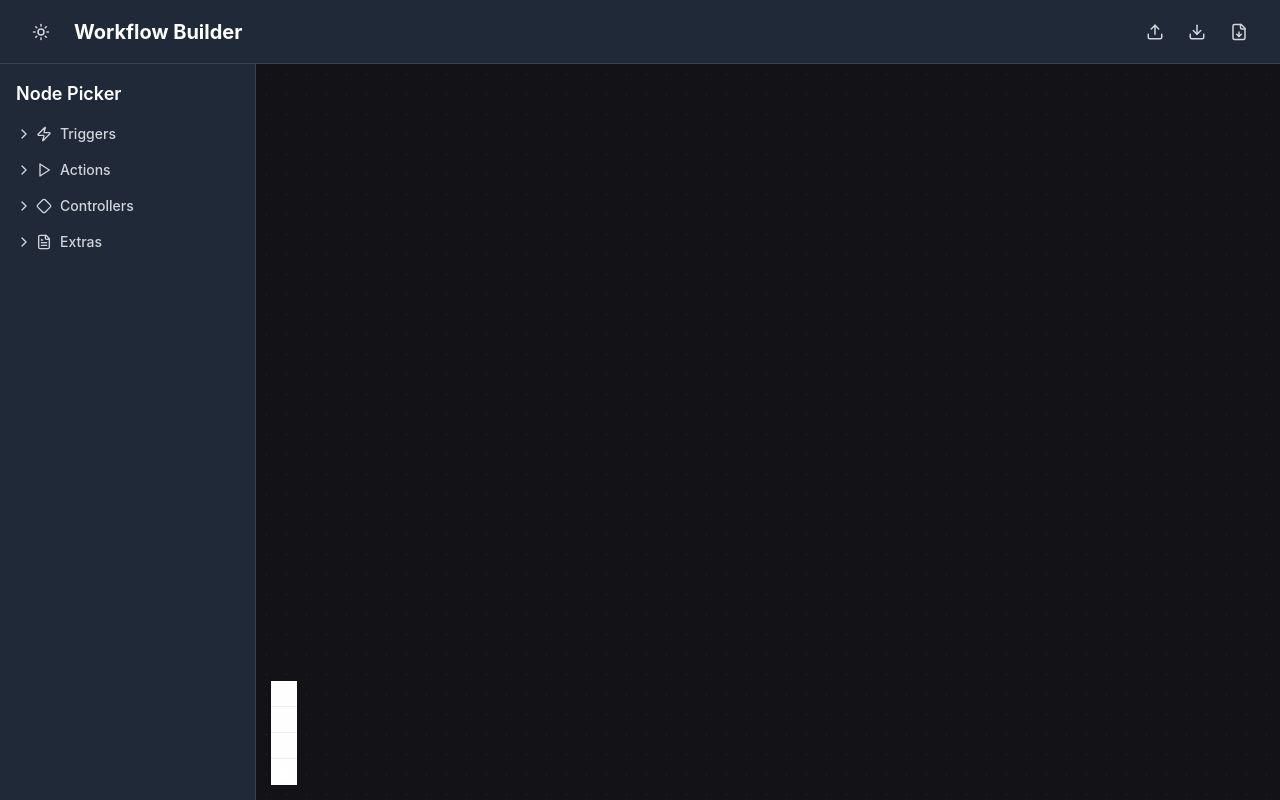
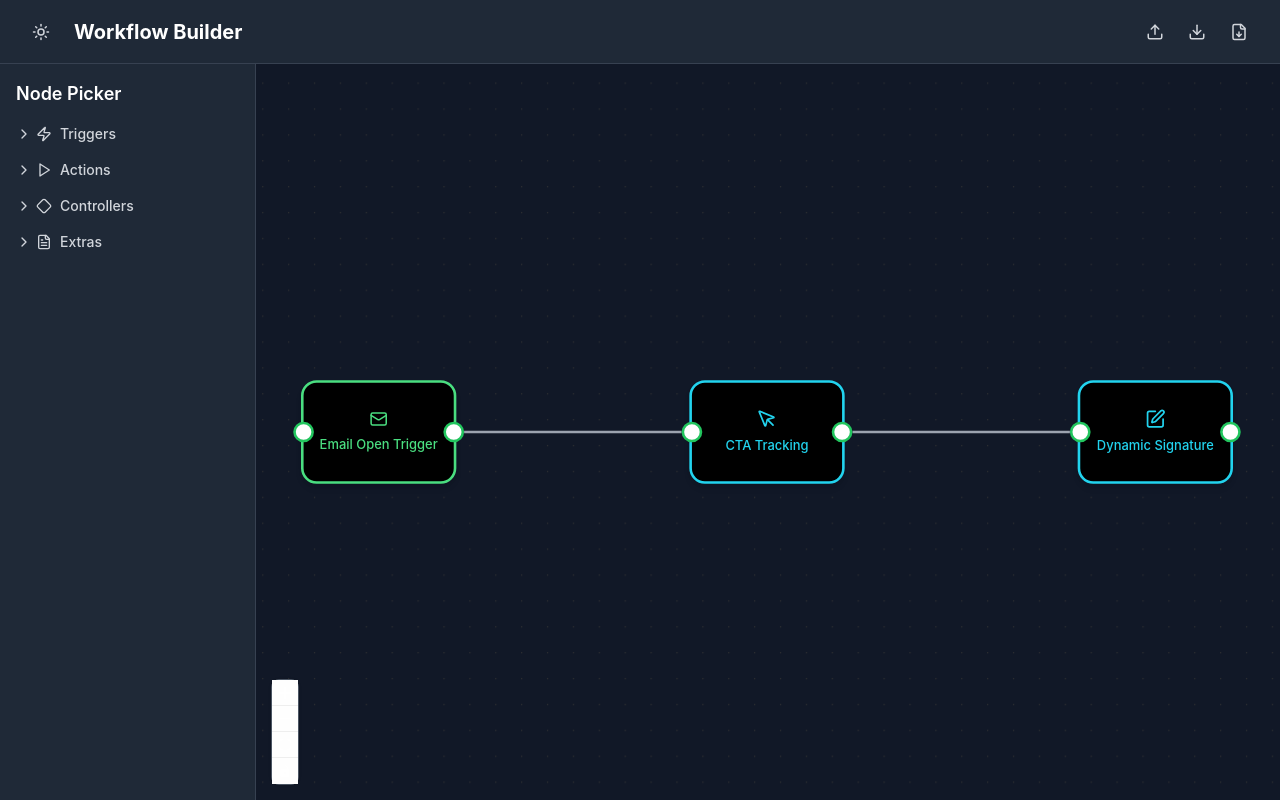
Before and after one commit to linuxacademyir/neon-flow-visualizer-studio, a React (Vite) app: page / in a window 1280 px wide. Built offline with nearby package versions, Linux system fonts and the light colour scheme.

Commit message:
Refactor: Rebuild flow and add email signature CTA.
Rebuild the flow from scratch, incorporating the existing email signature and adding a Call-To-Action (CTA) button.

```diff
--- a/src/components/CustomNode.tsx
+++ b/src/components/CustomNode.tsx
@@ -1,3 +1,4 @@
+
 import { memo } from 'react';
 import { Handle, Position } from '@xyflow/react';
 import {
@@ -14,22 +15,32 @@ import {
   RotateCcw,
   Merge,
   MessageSquare,
+  Mail,
+  MousePointer,
 } from 'lucide-react';
 
 const iconMap = {
-  // Triggers (updated system icon to match actions)
+  // Email specific triggers
+  'Email Opened': Mail,
+  'Link Clicked': MousePointer,
+  'CTA Clicked': MousePointer,
+
+  // Standard triggers
   'System based': Settings,
   'User based': User,
   'Participant based': Users,
   'AI agent based': Bot,
 
   // Actions
+  'Send Email': Mail,
+  'Update Signature': Edit,
+  'Track Click': MousePointer,
   'System based action': Settings,
   'User based action': User,
   'Participant based action': Users,
   'AI agent based action': Bot,
 
-  // Controllers (updated to use correct lucide-react icons)
+  // Controllers
   'Router': Router,
   'Join': Join,
   'Wait': Timer,
@@ -44,10 +55,8 @@ const iconMap = {
 export const CustomNode = memo(({ id, data, type }: any) => {
   const IconComponent = iconMap[data.label as keyof typeof iconMap] || Settings;
 
-  // Show custom name if available, otherwise show original label
   const displayName = data.name && data.name !== data.label ? data.name : data.label;
 
-  // Create tooltip text - show custom name in full if it exists, plus description/notes
   const tooltipParts = [];
   if (data.name && data.name !== data.label) {
     tooltipParts.push(`Name: ${data.name}`);
@@ -73,25 +82,32 @@ export const CustomNode = memo(({ id, data, type }: any) => {
   };
 
   return (
-    <div className={`react-flow__node-${type}`} title={hoverText}>
-      {/* Use entirely default React Flow handle config */}
-      <Handle type="target" position={Position.Left} />
-      <div className="node-content">
+    <div className={`workflow-node workflow-node--${type}`} title={hoverText}>
+      <Handle
+        type="target"
+        position={Position.Left}
+        className="workflow-handle workflow-handle--target"
+      />
+
+      <div className="workflow-node__content">
         <IconComponent size={type === 'trigger' ? 14 : 16} />
-        <span>{displayName}</span>
+        <span className="workflow-node__label">{displayName}</span>
       </div>
 
-      <div className="node-toolbar">
-        <button onClick={handleEdit} title="Edit node">
+      <div className="workflow-node__toolbar">
+        <button onClick={handleEdit} title="Edit node" className="workflow-node__button">
           <Edit size={10} />
         </button>
-        <button onClick={handleDelete} title="Delete node">
+        <button onClick={handleDelete} title="Delete node" className="workflow-node__button">
           <Trash2 size={10} />
         </button>
       </div>
 
-      {/* Use entirely default React Flow handle config */}
-      <Handle type="source" position={Position.Right} />
+      <Handle
+        type="source"
+        position={Position.Right}
+        className="workflow-handle workflow-handle--source"
+      />
     </div>
   );
 });
--- a/src/components/WorkflowBuilder.tsx
+++ b/src/components/WorkflowBuilder.tsx
@@ -26,8 +26,54 @@ const nodeTypes = {
   extra: CustomNode,
 };
 
-const initialNodes: Node[] = [];
-const initialEdges: Edge[] = [];
+// Email signature workflow initial setup
+const initialNodes: Node[] = [
+  {
+    id: 'email-trigger',
+    type: 'trigger',
+    position: { x: 100, y: 100 },
+    data: {
+      label: 'Email Opened',
+      description: 'Triggered when email is opened by recipient',
+      name: 'Email Open Trigger'
+    }
+  },
+  {
+    id: 'cta-action',
+    type: 'action',
+    position: { x: 400, y: 100 },
+    data: {
+      label: 'Track Click',
+      description: 'Track CTA button clicks in email signature',
+      name: 'CTA Tracking'
+    }
+  },
+  {
+    id: 'update-signature',
+    type: 'action',
+    position: { x: 700, y: 100 },
+    data: {
+      label: 'Update Signature',
+      description: 'Update email signature with personalized CTA',
+      name: 'Dynamic Signature'
+    }
+  }
+];
+
+const initialEdges: Edge[] = [
+  {
+    id: 'e1',
+    source: 'email-trigger',
+    target: 'cta-action',
+    type: 'default'
+  },
+  {
+    id: 'e2',
+    source: 'cta-action',
+    target: 'update-signature',
+    type: 'default'
+  }
+];
 
 export const WorkflowBuilder = () => {
   const [nodes, setNodes, onNodesChange] = useNodesState(initialNodes);
@@ -79,7 +125,6 @@ export const WorkflowBuilder = () => {
     }
   }, [setNodes, selectedNode]);
 
-  // Add edit and delete handlers to node data
   const enhancedNodes = nodes.map(node => ({
     ...node,
     data: {
@@ -90,14 +135,14 @@ export const WorkflowBuilder = () => {
   }));
 
   return (
-    <div className="h-screen w-full bg-gray-900 text-white">
+    <div className="workflow-builder">
       <ReactFlowProvider>
         <Navbar nodes={nodes} edges={edges} setNodes={setNodes} setEdges={setEdges} />
 
-        <div className="flex h-[calc(100vh-64px)]">
+        <div className="workflow-builder__content">
           <NodeSidebar setNodes={setNodes} />
 
-          <div className="flex-1 relative" ref={reactFlowWrapper}>
+          <div className="workflow-builder__canvas" ref={reactFlowWrapper}>
             <ReactFlow
               nodes={enhancedNodes}
               edges={edges}
@@ -107,10 +152,11 @@ export const WorkflowBuilder = () => {
               onNodeClick={onNodeClick}
               onPaneClick={onPaneClick}
               nodeTypes={nodeTypes}
-              className="bg-gray-900"
+              className="workflow-canvas"
               proOptions={{ hideAttribution: true }}
+              fitView
             >
-              <Controls className="react-flow__controls" />
+              <Controls className="workflow-controls" />
               <Background color="#333" gap={20} />
             </ReactFlow>
           </div>
--- a/src/index.css
+++ b/src/index.css
@@ -1,3 +1,4 @@
+
 @tailwind base;
 @tailwind components;
 @tailwind utilities;
@@ -75,171 +76,128 @@
   }
 }
 
-/* React Flow Dark Theme Customizations */
-.react-flow {
-  background: rgb(18, 18, 23);
-}
-[data-theme="light"] .react-flow {
-  background: rgb(255, 255, 255);
+/* Workflow Builder Layout */
+.workflow-builder {
+  @apply h-screen w-full bg-gray-900 text-white;
 }
 
-.react-flow__node {
-  font-size: 12px;
-  font-weight: 500;
-  border-radius: 8px;
-  border: 2px solid;
-  padding: 8px;
-  min-width: 120px;
-  text-align: center;
-  position: relative;
-  overflow: visible; /* Handles not clipped, but always inside node area */
-  background: black;
-  color: white;
-  display: flex;
-  flex-direction: column;
-  align-items: center;
-  justify-content: center;
-  /* Remove overflow: hidden so handles remain accessible */
+.workflow-builder__content {
+  @apply flex h-[calc(100vh-64px)];
 }
-[data-theme="light"] .react-flow__node {
-  background: white;
-  color: black;
+
+.workflow-builder__canvas {
+  @apply flex-1 relative;
 }
-.react-flow__node-trigger {
-  border-color: #00ff00;
-  color: #00ff00;
-  border-radius: 12px;
-  min-width: 120px;
-  width: 120px;
-  height: 80px;
-  padding: 8px;
+
+/* React Flow Canvas */
+.workflow-canvas {
+  @apply bg-gray-900;
 }
-.react-flow__node-action {
-  border-color: #00bfff;
-  color: #00bfff;
-  border-radius: 12px;
-  min-width: 120px;
-  width: 120px;
-  height: 80px;
-  padding: 8px;
+
+[data-theme="light"] .workflow-canvas {
+  @apply bg-white;
 }
-.react-flow__node-controller {
-  border-color: #ff00ff;
-  color: #ff00ff;
-  border-radius: 12px;
-  min-width: 120px;
-  width: 120px;
-  height: 80px;
-  padding: 8px;
-  background: black;
+
+/* Custom Workflow Nodes */
+.workflow-node {
+  @apply relative bg-black border-2 rounded-xl p-3 min-w-[120px] w-[120px] h-[80px] flex flex-col items-center justify-center text-center font-medium text-xs;
+  box-shadow: 0 4px 6px -1px rgba(0, 0, 0, 0.1), 0 2px 4px -1px rgba(0, 0, 0, 0.06);
 }
-[data-theme="light"] .react-flow__node-controller {
-  background: white;
+
+[data-theme="light"] .workflow-node {
+  @apply bg-white text-black;
 }
-.react-flow__node-extra {
-  border-color: #ffff00;
-  color: #ffff00;
-  border-radius: 4px;
-  min-width: 120px;
-  width: 120px;
-  height: 50px;
-  padding: 8px;
+
+.workflow-node--trigger {
+  @apply border-green-400 text-green-400;
 }
+
+.workflow-node--action {
+  @apply border-cyan-400 text-cyan-400;
+}
+
+.workflow-node--controller {
+  @apply border-purple-400 text-purple-400;
+}
+
+.workflow-node--extra {
+  @apply border-yellow-400 text-yellow-400 h-[50px] rounded-md;
+}
+
+/* Node Content */
+.workflow-node__content {
+  @apply flex flex-col items-center justify-center gap-1 h-full;
+}
+
+.workflow-node__label {
+  @apply text-[10px] max-w-full overflow-hidden text-ellipsis whitespace-nowrap;
+}
+
+/* Node Toolbar */
+.workflow-node__toolbar {
+  @apply absolute -top-3 -right-3 flex gap-1 opacity-0 transition-opacity duration-200 z-10;
+}
+
+.workflow-node:hover .workflow-node__toolbar {
+  @apply opacity-100;
+}
+
+.workflow-node__button {
+  @apply bg-gray-800 border border-gray-600 rounded text-white cursor-pointer p-1 w-5 h-5 flex items-center justify-center text-xs;
+}
+
+[data-theme="light"] .workflow-node__button {
+  @apply bg-white border-gray-300 text-black;
+}
+
+.workflow-node__button:hover {
+  @apply bg-gray-700;
+}
+
+[data-theme="light"] .workflow-node__button:hover {
+  @apply bg-gray-100;
+}
+
+/* Connection Handles - CRITICAL FOR PROPER CONNECTIONS */
+.workflow-handle {
+  @apply absolute w-4 h-4 bg-white border-2 border-green-500 rounded-full cursor-crosshair;
+  /* Ensure handles are always interactive and visible */
+  pointer-events: all !important;
+  z-index: 10 !important;
+}
+
+.workflow-handle--target {
+  @apply -left-2;
+  top: 50%;
+  transform: translateY(-50%);
+}
+
+.workflow-handle--source {
+  @apply -right-2;
+  top: 50%;
+  transform: translateY(-50%);
+}
+
+.workflow-handle:hover {
+  @apply border-blue-400 bg-blue-100 scale-110;
+  transition: all 0.2s ease;
+}
+
+/* React Flow Edge Styling */
 .react-flow__edge-path {
-  stroke: #666;
+  @apply stroke-gray-400;
   stroke-width: 2;
 }
-.react-flow__edge.dotted .react-flow__edge-path {
-  stroke-dasharray: 5,5;
+
+.react-flow__edge.selected .react-flow__edge-path {
+  @apply stroke-green-400;
 }
 
-/* RESET handle styling to default React Flow */
-.react-flow__handle, .react-flow__handle-left, .react-flow__handle-right {
-  width: 18px !important;
-  height: 18px !important;
-  background: #fff !important;
-  border: 2.5px solid #00e676 !important;
-  border-radius: 50% !important;
-  position: absolute !important;
-  pointer-events: all !important;
-  z-index: 2 !important;
-  box-shadow: 0 0 0 2px #18181b, 0 2px 6px #0002;
-  /* Debug: red outline to verify visual vs clickable - remove after test */
-  box-shadow: 0 0 0 2px #ff0033, 0 2px 6px #0002;
-  transition: border 0.15s, box-shadow 0.15s;
+/* Controls Styling */
+.workflow-controls {
+  @apply bg-gray-800 border border-gray-600 rounded-lg;
 }
 
-/* Place handles *exactly* at node's edge, vertically centered */
-.react-flow__handle-left {
-  left: 0 !important;
-  top: 50% !important;
-  transform: translateY(-50%) !important;
+[data-theme="light"] .workflow-controls {
+  @apply bg-white border-gray-300;
 }
-.react-flow__handle-right {
-  right: 0 !important;
-  top: 50% !important;
-  transform: translateY(-50%) !important;
-}
-/* Remove negative offsets! */
-
-/* Remove custom transform/position for node-content so handle aligns with node edge */
-.node-content {
-  display: flex;
-  flex-direction: column;
-  align-items: center;
-  justify-content: center;
-  height: 100%;
-  overflow: initial;
-}
-
-.node-content span {
-  font-size: 10px;
-  margin-top: 4px;
-  text-overflow: ellipsis;
-  overflow: hidden;
-  white-space: nowrap;
-  max-width: 100%;
-}
-
-.node-toolbar {
-  position: absolute;
-  top: -12px;
-  right: -12px;
-  display: flex;
-  gap: 4px;
-  opacity: 0;
-  transition: opacity 0.2s;
-  z-index: 10;
-}
-
-.react-flow__node:hover .node-toolbar {
-  opacity: 1;
-}
-
-.node-toolbar button {
-  background: rgba(0, 0, 0, 0.8);
-  border: 1px solid #333;
-  border-radius: 4px;
-  color: white;
-  cursor: pointer;
-  padding: 4px;
-  width: 20px;
-  height: 20px;
-  display: flex;
-  align-items: center;
-  justify-content: center;
-}
-
-[data-theme="light"] .node-toolbar button {
-  background: rgba(255, 255, 255, 0.9);
-  border: 1px solid #ccc;
-  color: black;
-}
-
-.node-toolbar button:hover {
-  background: rgba(51, 51, 64, 0.9);
-}
-
-[data-theme="light"] .node-toolbar button:hover {
-  background: rgba(229, 229, 229, 0.9);
-}
```
